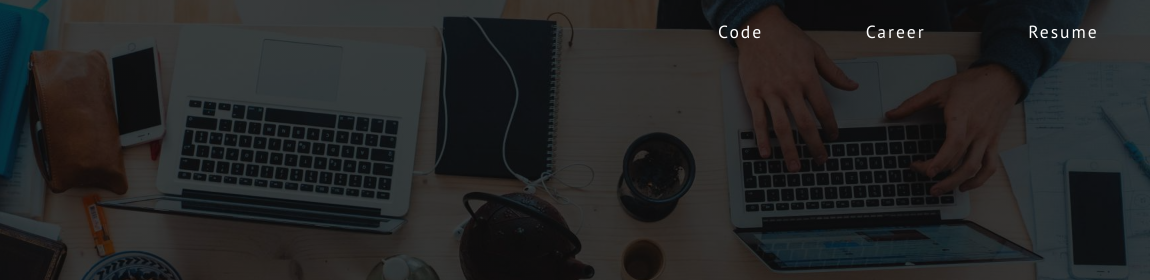
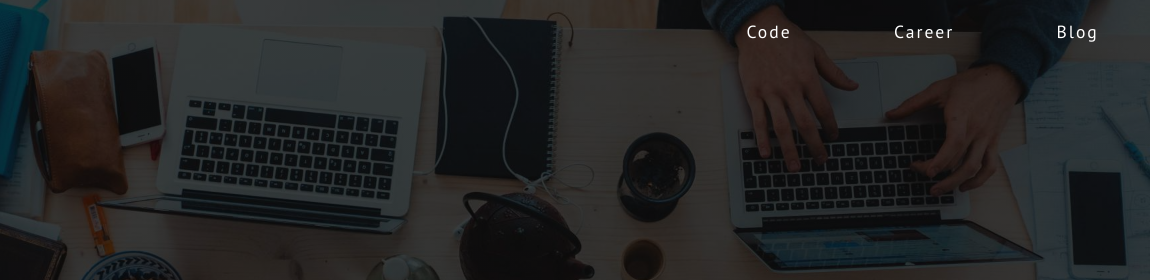
Before and after one commit to vyasriday/vyasriday.github.io, a plain HTML site: page index.html in a window 1280 px wide. Shown: the top 280 px of the page, 130-1280 px from the left. Drawn offline with Linux system fonts and the light colour scheme.

Commit message:
added dev.to blog

```diff
--- a/index.html
+++ b/index.html
@@ -26,10 +26,9 @@
   <header role="banner">
       <ul id="navigation">
         <img title="Hridayesh Sharma" src="./resources/images/header-img.jpg" id="hero-icon">
-        <li><a class="header-links" title="Github Profile" href="https://www.github.com/vyasriday">Code</a></li>
-        <li><a class="header-links" title="LinkedIn Profile"
-            href="https://www.linkedin.com/in/hridayesh-sharma">Career</a></li>
-        <li><a class="header-links" href="./resources/resume/Hridayesh_Sharma.pdf" title="Download Resume">Resume</a></li>
+        <li><a class="header-links" href="https://www.github.com/vyasriday">Code</a></li>
+        <li><a class="header-links" href="https://www.linkedin.com/in/hridayesh-sharma">Career</a></li>
+        <li><a class="header-links" href="https://dev.to/_hridaysharma">Blog</a></li>
       </ul>
     <p class="header-title">
       Hi, I'm <span id="name">Hridayesh Sharma</span> <br />
```
